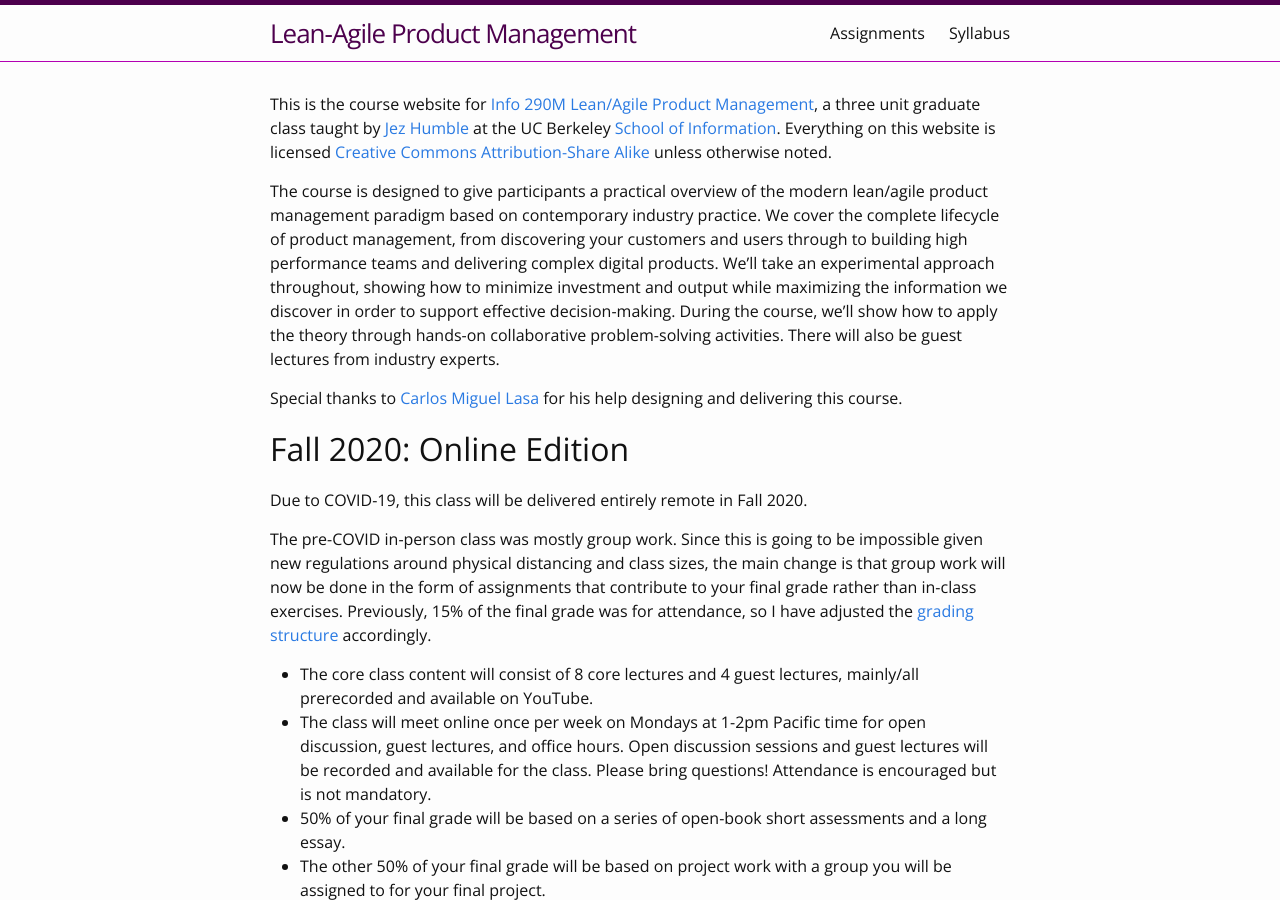
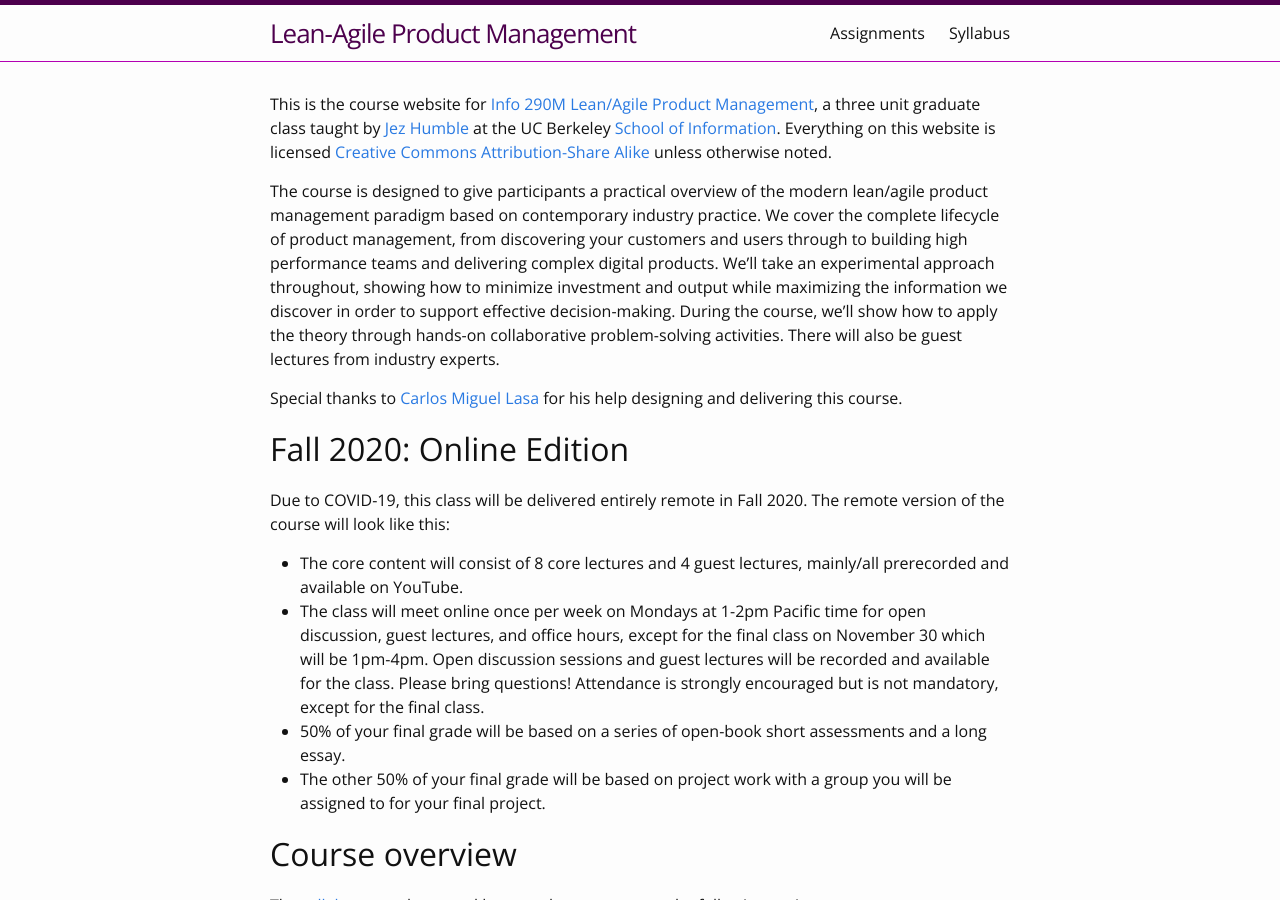
Before and after one commit to jezhumble/lapm, a Jekyll site: the page built from index.md, in a window 1280 px wide and 900 px high. Built offline with Jekyll 4.4.1, drawn with Linux system fonts in a browser that asks for light colours.

Commit message:
Updated syllabus and assignments to flag non-remote versions

```diff
--- a/index.md
+++ b/index.md
@@ -10,12 +10,10 @@ Special thanks to [Carlos Miguel Lasa](https://www.linkedin.com/in/cmlasa) for h
 
 # Fall 2020: Online Edition
 
-Due to COVID-19, this class will be delivered entirely remote in Fall 2020.
+Due to COVID-19, this class will be delivered entirely remote in Fall 2020. The remote version of the course will look like this:
 
-The pre-COVID in-person class was mostly group work. Since this is going to be impossible given new regulations around physical distancing and class sizes, the main change is that group work will now be done in the form of assignments that contribute to your final grade rather than in-class exercises. Previously, 15% of the final grade was for attendance, so I have adjusted the [grading structure](assignments-remote.html) accordingly.
-
-* The core class content will consist of 8 core lectures and 4 guest lectures, mainly/all prerecorded and available on YouTube.
-* The class will meet online once per week on Mondays at 1-2pm Pacific time for open discussion, guest lectures, and office hours. Open discussion sessions and guest lectures will be recorded and available for the class. Please bring questions! Attendance is encouraged but is not mandatory.
+* The core content will consist of 8 core lectures and 4 guest lectures, mainly/all prerecorded and available on YouTube.
+* The class will meet online once per week on Mondays at 1-2pm Pacific time for open discussion, guest lectures, and office hours, except for the final class on November 30 which will be 1pm-4pm. Open discussion sessions and guest lectures will be recorded and available for the class. Please bring questions! Attendance is strongly encouraged but is not mandatory, except for the final class.
 * 50% of your final grade will be based on a series of open-book short assessments and a long essay.
 * The other 50% of your final grade will be based on project work with a group you will be assigned to for your final project.
 
```
Also changed, not shown: assignments-remote.md (+3 -3 lines), assignments.md (+4 -0 lines), syllabus.md (+4 -0 lines).
